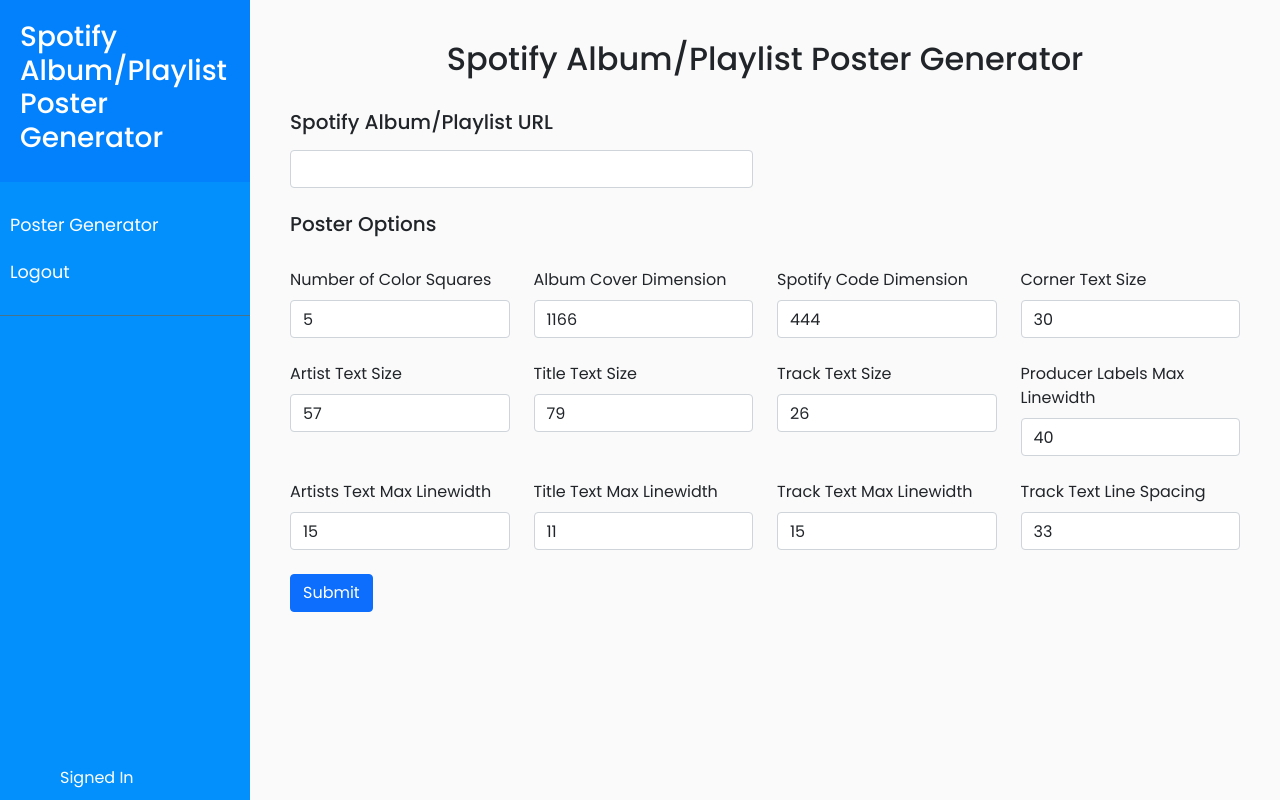
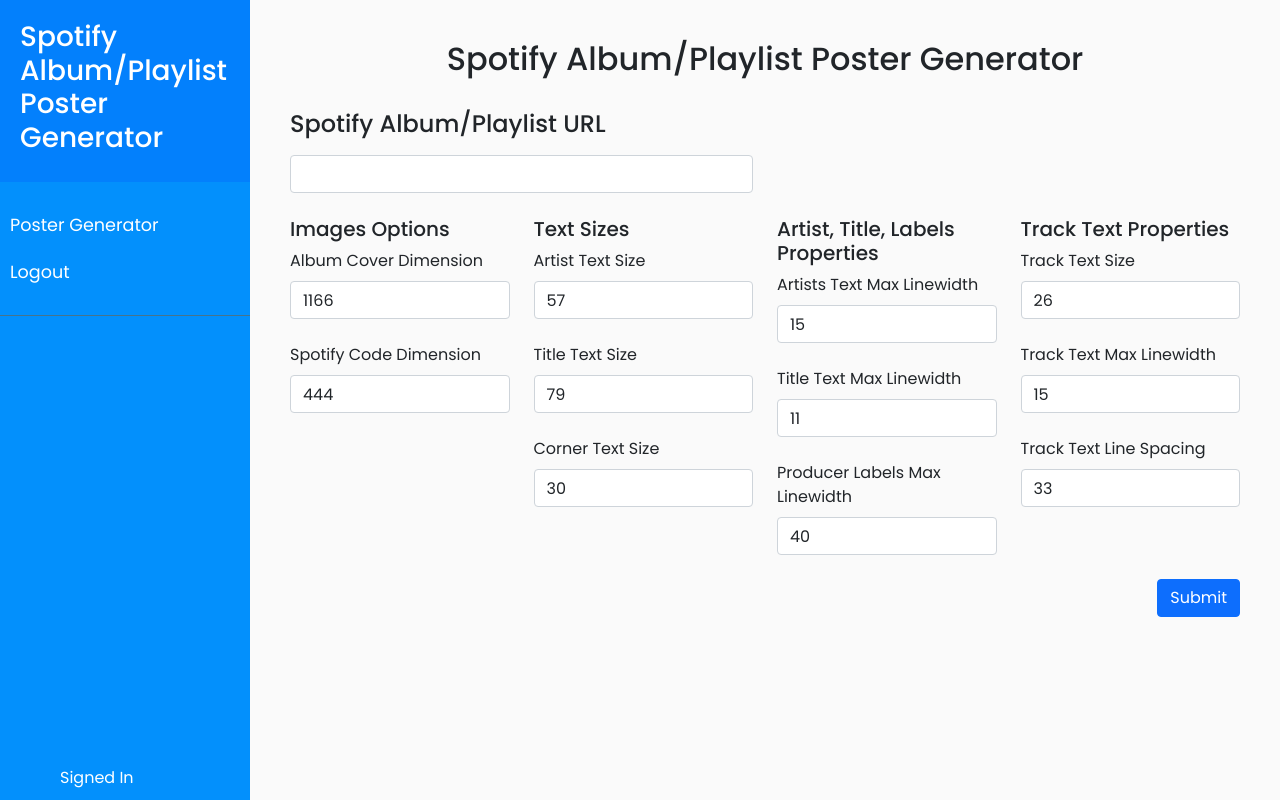
Before and after one commit to esbenniels/AlbumPosterGenerator, a Flask app: page /index in a window 1280 px wide. Run offline with Flask 3, Linux system fonts and the light colour scheme; a user stored in the database is signed in; some libraries are stand-ins or nearby versions.

Commit message:
Further development
Implemented database storage of cluster algorithm results so that posters for album covers that have been analyzed before are generated quicker.
New Album SQL database table
Changed index.html format of input options and where the poster is rendered

```diff
--- a/app.py
+++ b/app.py
@@ -5,7 +5,7 @@
 from flask_mobility import Mobility
 from creator import handleURL, defaultParams
 from werkzeug.security import generate_password_hash, check_password_hash
-import os
+import os, re
 
 db = SQLAlchemy()
 
@@ -15,6 +15,25 @@
     email = db.Column(db.String(100), unique=True)
     password = db.Column(db.String(100))
     albumStorageLocation = db.Column(db.String(100), unique=True)
+
+class Album(db.Model):
+    id = db.Column(db.String(100), primary_key=True)
+    r1 = db.Column(db.Integer)
+    r2 = db.Column(db.Integer)
+    r3 = db.Column(db.Integer)
+    r4 = db.Column(db.Integer)
+    r5 = db.Column(db.Integer)
+    g1 = db.Column(db.Integer)
+    g2 = db.Column(db.Integer)
+    g3 = db.Column(db.Integer)
+    g4 = db.Column(db.Integer)
+    g5 = db.Column(db.Integer)
+    b1 = db.Column(db.Integer)
+    b2 = db.Column(db.Integer)
+    b3 = db.Column(db.Integer)
+    b4 = db.Column(db.Integer)
+    b5 = db.Column(db.Integer)
+
 
 def create_app():
     app = Flask(__name__)
@@ -65,7 +84,7 @@
         return redirect(url_for('index'))
     else:
         url = request.form.get('SpotifyUrl')
-        fields = ["numSquares", "coverDim", "codeDim", "cornerTextSize", "artistSize",
+        fields = ["coverDim", "codeDim", "cornerTextSize", "artistSize",
                   "titleSize", "trackSize", "maxLabelLength", "maxArtistsLength",
                   "maxTitleLength", "maxTrackLineWidth", "trackLineSpace"]
         newParams = {}
@@ -77,15 +96,29 @@
 
         print("Passing Parameters: ", newParams)
 
-        handleURL(url, newParams, "/user"+str(current_user.id))
+        a = Album.query.filter_by(id = re.findall('album/(.*)\?', url)[0]).first()
+        if a:
+            colors = [[a.r1, a.g1, a.b1],[a.r2, a.g2, a.b2],[a.r3, a.g3, a.b3],[a.r4, a.g4, a.b4],[a.r5, a.g5, a.b5]]
+            handleURL(url, newParams, "/user"+str(current_user.id), colors)
+        else:
+            colors = handleURL(url, newParams, "/user"+str(current_user.id))
+            print("Colors received in app.py: ", colors)
+            for i in range(len(colors), 5):
+                colors.insert(i, [255,255,255])
 
-        # server file to front end
-
+            print("New Album detected: ", colors)
+            newAlbum = Album(id = re.findall('album/(.*)\?', url)[0], r1 = colors[0][0],
+                r2=colors[1][0], r3=colors[2][0], r4=colors[3][0], r5=colors[4][0],
+                g1=colors[0][1], g2=colors[1][1], g3=colors[2][1], g4=colors[3][1], g5=colors[4][1],
+                b1=colors[0][2], b2=colors[1][2], b3=colors[2][2], b4=colors[3][2], b5=colors[4][2])
+            db.session.add(newAlbum)
+            db.session.commit()
 
         flash("Album poster successfully generated")
         return render_template("index.html", current_user = current_user,
                                posterPath = "PosterStorage/user"+str(current_user.id)+"/poster.png",
-                               defaultParams = defaultParams)
+                               defaultParams = defaultParams,
+                               lastAlbum = url)
 
 @app.route('/login')
 def login():
@@ -142,7 +175,10 @@
     else:
         max_id = max(ids)
 
-    os.makedirs(os.path.join(os.getcwd(), "static\\PosterStorage\\user"+str(max_id+1)))
+    try:
+        os.makedirs(os.path.join(os.getcwd(), "static\\PosterStorage\\user"+str(max_id+1)))
+    except:
+        pass
 
     # create a new user with the form data. Hash the password so the plaintext version isn't saved.
     new_user = User(email=email, albumStorageLocation = "static\\PosterStorage\\user"+str(max_id+1), password=generate_password_hash(password, method='scrypt'))
--- a/templates/index.html
+++ b/templates/index.html
@@ -6,7 +6,7 @@
      <meta name="viewport" content="width=device-width, initial-scale=1.0">
      <meta http-equiv="X-UA-Compatible" content="IE=edge">
 
-     <title>FORCE Technology Data Portal</title>
+     <title>Spotify Album Poster Generator</title>
 
      <!-- Bootstrap CSS CDN -->
      <link rel="stylesheet" href="https://stackpath.bootstrapcdn.com/bootstrap/4.1.0/css/bootstrap.min.css"
@@ -90,80 +90,70 @@
             class="text-left">
                 <div class="row">
                     <div class="col-md-6">
-                        <label for="url"><h5>Spotify Album/Playlist URL</h5></label>
+                        <label for="url"><h4>Spotify Album/Playlist URL</h4></label>
                     </div>
                 </div>
                 <div class="row">
                     <div class="col-md-6">
-                        <input type="text" id="url" name="SpotifyUrl" class="form-control">
-                    </div>
-                </div>
-                <br>
-                <h5>Poster Options</h5>
-                <br>
-                <div class="row">
-                    <div class="col-md-3">
-                        <label for="1">Number of Color Squares</label>
-                        <input type="number" id="1" name="numSquares" class="form-control"
-                            value="{{ defaultParams['numSquares'] }}">
-                    </div>
-                    <div class="col-md-3">
-                        <label for="2">Album Cover Dimension</label>
-                        <input type="number" id="2" name="coverDim" class="form-control"
-                            value="{{ defaultParams['coverDim'] }}">
-                    </div>
-                    <div class="col-md-3">
-                        <label for="3">Spotify Code Dimension</label>
-                        <input type="number" id="3" name="codeDim" class="form-control"
-                        value="{{ defaultParams['codeDim'] }}">
-                    </div>
-                    <div class="col-md-3">
-                        <label for="4">Corner Text Size</label>
-                        <input type="number" id="4" name="cornerTextSize" class="form-control"
-                            value="{{ defaultParams['cornerTextSize'] }}">
+                        {% if lastAlbum %}
+                            <input type="text" id="url" name="SpotifyUrl" class="form-control"
+                                value="{{ lastAlbum }}">
+                        {% else %}
+                            <input type="text" id="url" name="SpotifyUrl" class="form-control">
+                        {% endif %}
                     </div>
                 </div>
                 <br>
                 <div class="row">
                     <div class="col-md-3">
+                        <h5>Images Options</h5>
+                        <label for="2">Album Cover Dimension</label>
+                        <input type="number" id="2" name="coverDim" class="form-control"
+                            value="{{ defaultParams['coverDim'] }}">
+                        <br>
+                        <label for="3">Spotify Code Dimension</label>
+                        <input type="number" id="3" name="codeDim" class="form-control"
+                            value="{{ defaultParams['codeDim'] }}">
+                        <br>
+                    </div>
+                    <div class="col-md-3">
+                        <h5>Text Sizes</h5>
                         <label for="5">Artist Text Size</label>
                         <input type="number" id="5" name="artistSize" class="form-control"
                             value="{{ defaultParams['artistSize'] }}">
-                    </div>
-                    <div class="col-md-3">
+                        <br>
                         <label for="6">Title Text Size</label>
                         <input type="number" id="6" name="titleSize" class="form-control"
                             value="{{ defaultParams['titleSize'] }}">
+                        <br>
+                        <label for="4">Corner Text Size</label>
+                        <input type="number" id="4" name="cornerTextSize" class="form-control"
+                            value="{{ defaultParams['cornerTextSize'] }}">
                     </div>
                     <div class="col-md-3">
-                        <label for="7">Track Text Size</label>
-                        <input type="number" id="7" name="trackSize" class="form-control"
-                            value="{{ defaultParams['trackSize'] }}">
-                    </div>
-                    <div class="col-md-3">
+                        <h5>Artist, Title, Labels Properties</h5>
+                        <label for="9">Artists Text Max Linewidth</label>
+                        <input type="number" id="9" name="maxArtistsLength" class="form-control"
+                            value="{{ defaultParams['maxArtistsLength'] }}">
+                        <br>
+                        <label for="10">Title Text Max Linewidth</label>
+                        <input type="number" id="10" name="maxTitleLength" class="form-control"
+                            value="{{ defaultParams['maxTitleLength'] }}">
+                        <br>
                         <label for="8">Producer Labels Max Linewidth</label>
                         <input type="number" id="8" name="maxLabelLength" class="form-control"
                             value="{{ defaultParams['maxLabelLength'] }}">
                     </div>
-                </div>
-                <br>
-                <div class="row">
                     <div class="col-md-3">
-                        <label for="9">Artists Text Max Linewidth</label>
-                        <input type="number" id="9" name="maxArtistsLength" class="form-control"
-                            value="{{ defaultParams['maxArtistsLength'] }}">
-                    </div>
-                    <div class="col-md-3">
-                        <label for="10">Title Text Max Linewidth</label>
-                        <input type="number" id="10" name="maxTitleLength" class="form-control"
-                            value="{{ defaultParams['maxTitleLength'] }}">
-                    </div>
-                    <div class="col-md-3">
+                        <h5>Track Text Properties</h5>
+                        <label for="7">Track Text Size</label>
+                        <input type="number" id="7" name="trackSize" class="form-control"
+                            value="{{ defaultParams['trackSize'] }}">
+                        <br>
                         <label for="11">Track Text Max Linewidth</label>
                         <input type="number" id="11" name="maxTrackLineWidth" class="form-control"
                             value="{{ defaultParams['maxTrackLineWidth'] }}">
-                    </div>
-                    <div class="col-md-3">
+                        <br>
                         <label for="12">Track Text Line Spacing</label>
                         <input type="number" id="12" name="trackLineSpace" class="form-control"
                             value="{{ defaultParams['trackLineSpace'] }}">
@@ -171,7 +161,8 @@
                 </div>
                 <br>
                 <div class="row">
-                    <div class="col-md-6 text-left">
+                    <div class="col-md-6"></div>
+                    <div class="col-md-6 text-right">
                         <button type="submit" class="btn btn-primary">Submit</button>
                     </div>
                 </div>
@@ -181,7 +172,7 @@
             <br>
             {% if posterPath %}
                 <div class="text-center">
-                    <a href="{{ url_for('static', filename = posterPath) }}" class="btn btn-primary" target="_blank">Download Poster</a>
+                    <img src="{{ url_for('static', filename = posterPath) }}">
                 </div>
             {% endif %}
         </div>
```
Also changed, not shown: creator.py (+24 -8 lines), album_cover.jpg, instance/db.sqlite, spotify_code.png, static/PosterStorage/user1/poster.png, static/PosterStorage/user2/poster.png (deleted), 1 other file.
